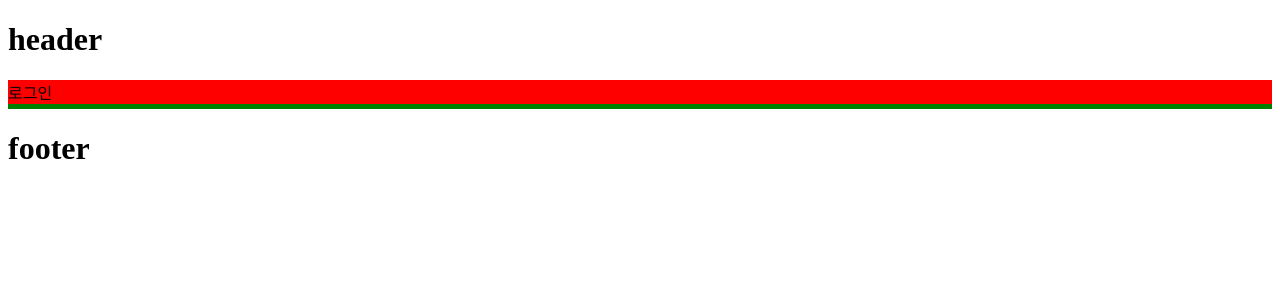
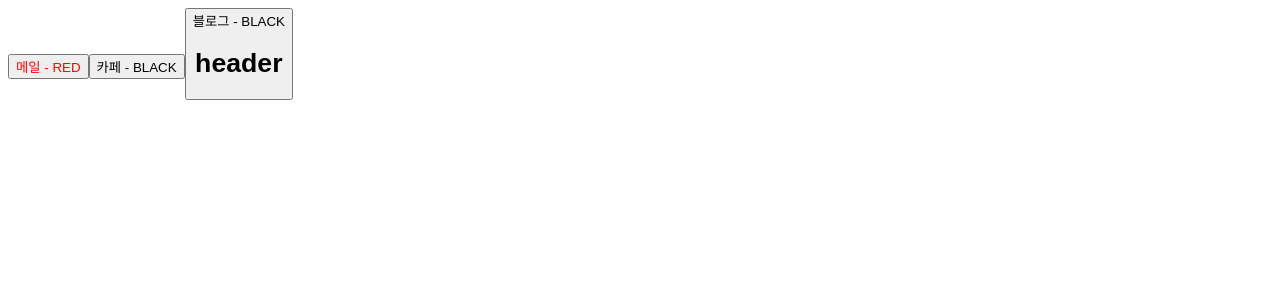
Before and after one commit to dietken1/Inflearn_React.js_Basic, a React (Vite) app in the folder section05/: page / in a window 1280 px wide. Shown: the top 300 px of the page. Built offline with nearby package versions, Linux system fonts and the light colour scheme.

Commit message:
5-4) Props로 데이터 전달하기

```diff
--- a/section05/src/App.jsx
+++ b/section05/src/App.jsx
@@ -2,15 +2,28 @@
 import Header from './components/Header';
 import Main from './components/Main';
 import Footer from './components/Footer';
-
+import Button from './components/Button';
 
 // 컴포넌트 이름은 대문자로 시작해야함
 function App() {
+
+  // Spread연산자를 활용한 props전달
+  const buttonProps = {
+    text : '메일',
+    color : 'red',
+    a : 1,
+    b : 2,
+    c : 3,
+  };
+
   return (
     <>
+     <Button {...buttonProps} />
+     <Button text={'카페'} />
+     <Button text={'블로그'} >
+      {/* children 키워드를 활용한 props전달 */}
       <Header />
-      <Main />
-      <Footer />
+      </Button>
     </>
   );
 }
--- /dev/null
+++ b/section05/src/components/Button.jsx
@@ -0,0 +1,10 @@
+const Button = ({ children, text, color = 'black'}) => {
+    return (
+    <button style={{color:color}}>
+        {text} - {color.toUpperCase()}
+        {children}
+    </button>
+    );
+};
+
+export default Button;
```
